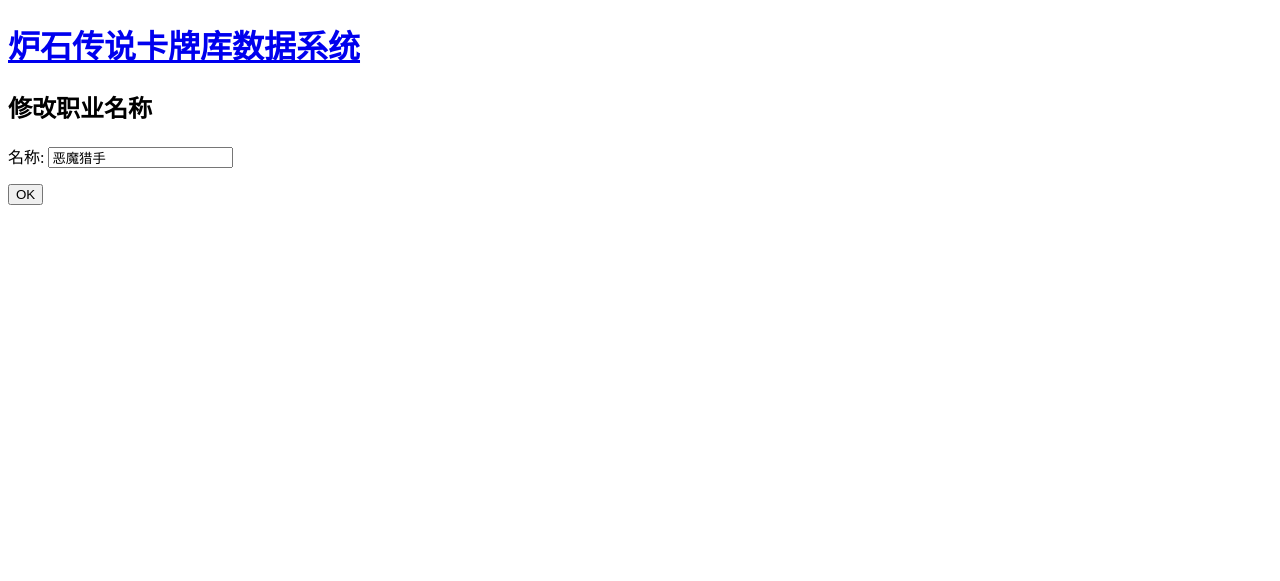
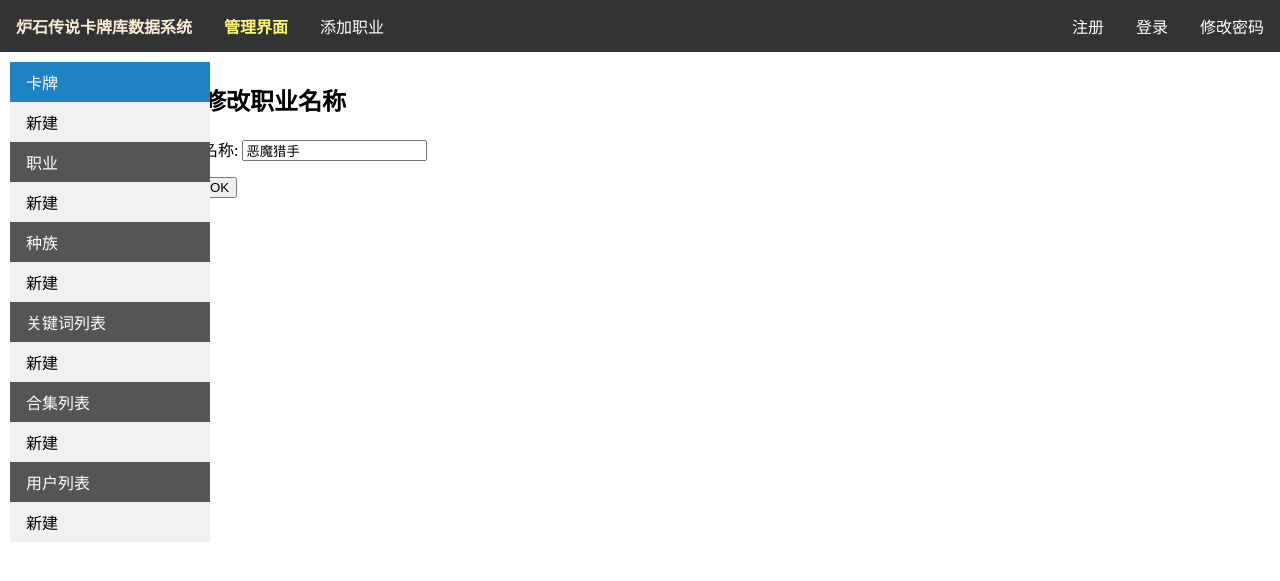
Before and after one commit to darkway-s/HearthStonePJ, a Django app: page /summonerclass_edit/?id=1 in a window 1280 px wide. Shown: the top 581 px of the page. Run offline with Django 3.2, Linux system fonts and the light colour scheme; data comes from the database, SQL or seed files in the repository; parts of the project's set-up code (start-up, migrations or seed data) failed here and were passed over.

Commit message:
summonerclass_add&summonerclass_list

```diff
--- a/Hs/views.py
+++ b/Hs/views.py
@@ -125,10 +125,10 @@ def summonerclass_edit(request):
                 edit_obj = models.SummonerClass.objects.get(id=edit_id)
                 edit_obj.name = form.cleaned_data['name']
                 edit_obj.save()
-                return redirect('/summonerclass_list')
+                return redirect('/manage/summonerclass_list')
         except models.Keyword.DoesNotExist:
             edit_obj = None
-            return redirect('/summonerclass_list')
+            return redirect('/manage/summonerclass_list')
 
     else:
         edit_id = request.GET.get('id')
@@ -232,7 +232,11 @@ def add_sub(request):
     # 将checkbox的on/off值转换成True/False
     n_card_class = request.POST.getlist('n_card_class')
 
-    n_collectible = True
+    collectible_str = request.POST.get('n_collectible')
+    if collectible_str == "true":
+        n_collectible = True
+    else:
+        n_collectible = False
 
     n_keyword = request.POST.getlist('n_keyword')
 
@@ -262,10 +266,7 @@ def add_sub(request):
              n_race,
              n_img,
              )
-    message = 'a message'
-    return render(request, 'Hs/card_create.html', context={
-        'message': message,
-    })
+    return redirect('/manage')
 
 
 def raceclass_list(request):
--- a/static/CSS/summonerclass_list.css
+++ b/static/CSS/summonerclass_list.css
@@ -1,3 +1,6 @@
 .column.body a{
     text-decoration: none;
 }
+.column.body a:visited{
+    color:blue;
+}
--- a/templates/Hs/summonerclass_edit.html
+++ b/templates/Hs/summonerclass_edit.html
@@ -1,20 +1,61 @@
 {% load static %}
-<!doctype html>
-<html>
+<!DOCTYPE html>
+<html lang="en">
 <head>
+    <title>管理界面</title>
     <meta charset="utf-8">
-    <title>修改职业名称</title>
-    <link href="{% static 'CSS/cards.css' %}" type="text/css" rel="stylesheet">
+    <meta name="viewport" content="width=device-width, initial-scale=1">
+    <link href="{% static 'CSS/manage.css' %}" type="text/css" rel="stylesheet">
+    <link href="{% static 'CSS/summonerclass_list.css' %}" type="text/css" rel="stylesheet">
+
+
 </head>
+<body>
+<ul class="nav_hor">
+    <li class="head"><a class="logo" href="{% url 'Hs:index' %}"><b>炉石传说卡牌库数据系统</b></a></li>
+    <li class="head"><b>管理界面</b></li>
+    <li class="head"><a href="{% url 'Hs:summonerclass_add' %}" target="_blank">添加职业</a></li>
+    <li><a href="news.asp">修改密码</a></li>
+    {% if user.is_authenticated %}
+        <li><a href="{% url 'logout' %}?next={{ request.path }}">注销</a></li>
+        <li class="txt">欢迎，{{ user.username }}</li>
+    {% else %}
+        <li><a href="{% url 'login' %}?next={{ request.path }}">登录</a></li>
+        <li><a href="{% url 'Hs:register' %}">注册</a></li>
+    {% endif %}
+</ul>
 
-<body>
-<h1 class="logo"><a href="{% url 'Hs:index' %}">炉石传说卡牌库数据系统</a></h1>
-    <h2>修改职业名称</h2>
-	<form method="post" enctype="multipart/form-data" action="/summonerclass_edit/?id={{ id }}">
-        {% csrf_token %}
-        {{ form.as_p }}
-        <input type="submit" value="OK"/>
+<div class="row">
+    <div class="column side">
+        <ul class="nav_vert">
+            <li><a class="main active" href="{% url 'Hs:manage' %}">卡牌</a><a class="add"
+                                                                             href="{% url 'Hs:card_create' %}"> 新建</a>
+            </li>
+            <li><a class="main" href="{% url 'Hs:summonerclass_list' %}">职业</a><a class="add"
+                                                                                  href="{% url 'Hs:summonerclass_add' %}">
+                新建</a></li>
+            <li><a class="main" href="{% url 'Hs:raceclass_list' %}">种族</a><a class="add"
+                                                                              href="{% url 'Hs:raceclass_add' %}">
+                新建</a></li>
+            <li><a class="main" href="{% url 'Hs:keyword_list' %}">关键词列表</a><a class="add"
+                                                                               href="{% url 'Hs:keyword_add' %}"> 新建</a>
+            </li>
+            <li><a class="main" href="{% url 'Hs:setclass_list' %}">合集列表</a><a class="add"
+                                                                               href="{% url 'Hs:setclass_add' %}">
+                新建</a></li>
+            <li><a class="main" href="{% url 'Hs:user_list' %}">用户列表</a><a class="add" href="{% url 'Hs:user_add' %}">
+                新建</a></li>
+        </ul>
+    </div>
 
-    </form>
+    <div class="column body">
+        <h2>修改职业名称</h2>
+        <form method="post" enctype="multipart/form-data" action="/summonerclass_edit/?id={{ id }}">
+            {% csrf_token %}
+            {{ form.as_p }}
+            <input type="submit" value="OK"/>
+        </form>
+    </div>
+</div>
 </body>
 </html>
--- a/templates/Hs/summonerclass_list.html
+++ b/templates/Hs/summonerclass_list.html
@@ -35,7 +35,7 @@
             <li><a class="main" href="{% url 'Hs:setclass_list' %}">合集列表</a><a class="add" href="{% url 'Hs:setclass_add' %}"> 新建</a></li>
             <li><a class="main" href="{% url 'Hs:user_list' %}">用户列表</a><a class="add" href="{% url 'Hs:user_add' %}"> 新建</a></li>
         </ul>
-    </div>pip
+    </div>
 
     <div class="column body">
         <table>
```
Also changed, not shown: templates/Hs/card_create.html (+4 -4 lines), templates/Hs/summonerclass_add.html (+47 -6 lines), static/CSS/summonnerclass_add.css (added).
